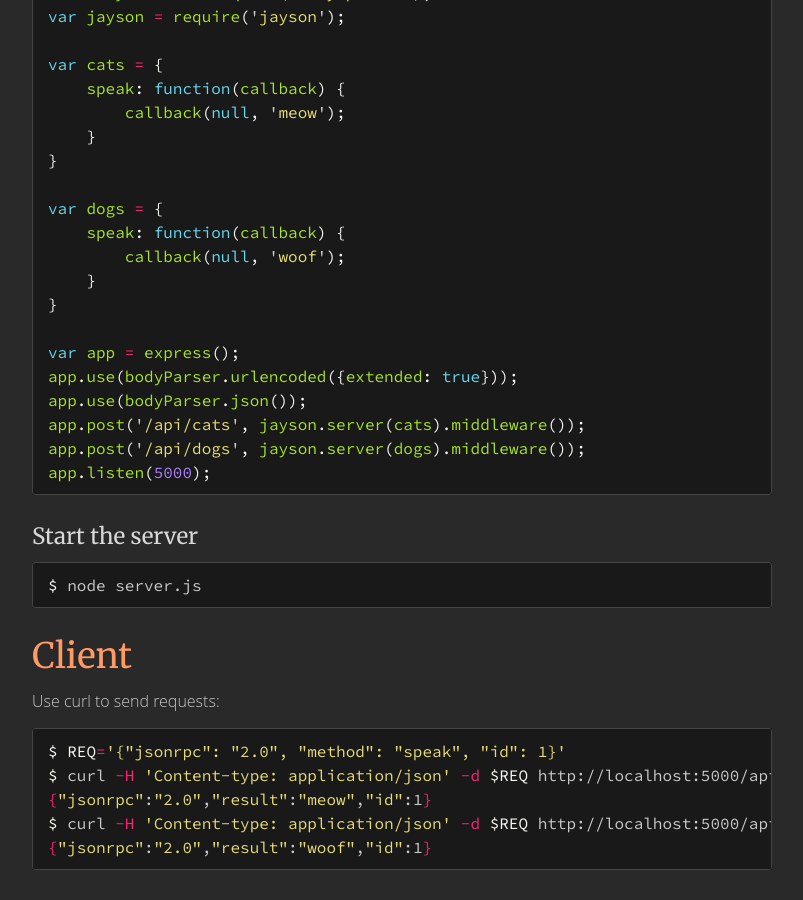
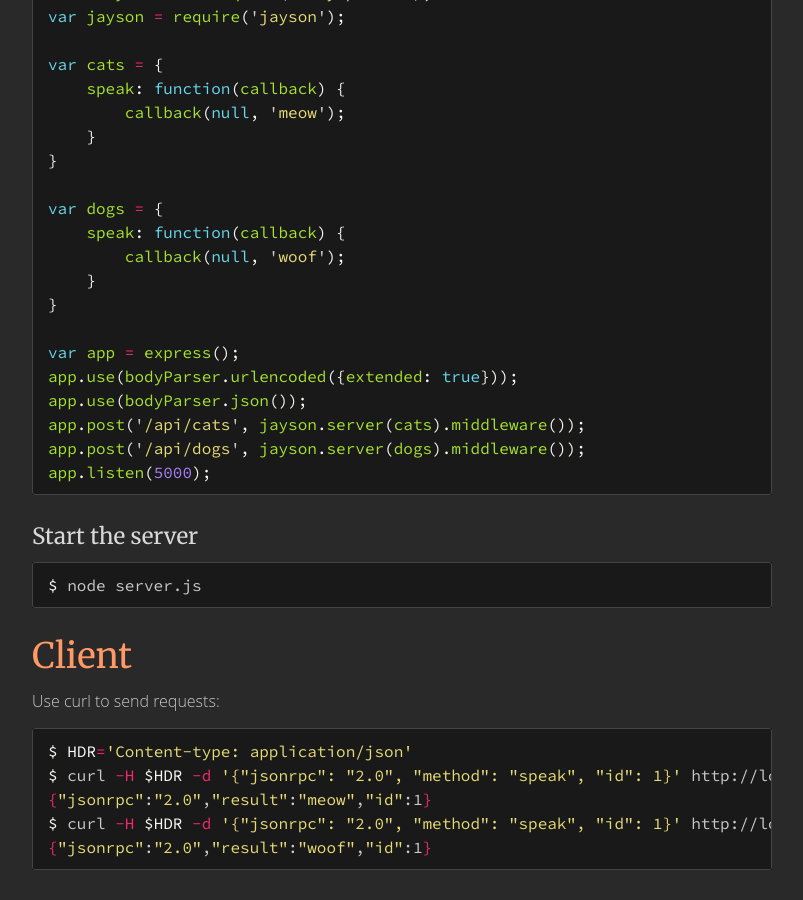
Before and after one commit to explodinglabs/explodinglabs.github.io, a Jekyll site: the page built from _jsonrpc/node.markdown, in a window 1280 px wide and 900 px high, scrolled down 626 px. Shown: the whole window, without its empty margins (238-1041 px from the left). Built offline with Jekyll 4.4.1, drawn with Linux system fonts in a browser that asks for light colours; some web fonts are replaced; comment, search, counter and statistics services are not loaded.

Commit message:
Adjust curl usage in jsonrpc docs

````diff
--- a/_jsonrpc/httpserver.markdown
+++ b/_jsonrpc/httpserver.markdown
@@ -68,7 +68,7 @@ Client
 Test with curl:
 
 ```shell
-$ REQ='{"jsonrpc": "2.0", "method": "ping", "id": 1}'
-$ curl -H 'Content-type: application/json' -d $REQ http://localhost:5000
+$ HDR='Content-type: application/json'
+$ curl -H $HDR -d '{"jsonrpc": "2.0", "method": "ping", "id": 1}' http://localhost:5000
 {"jsonrpc":"2.0","result":"pong","id":1}
 ```
--- a/_jsonrpc/node.markdown
+++ b/_jsonrpc/node.markdown
@@ -67,9 +67,9 @@ Client
 Use curl to send requests:
 
 ```shell
-$ REQ='{"jsonrpc": "2.0", "method": "speak", "id": 1}'
-$ curl -H 'Content-type: application/json' -d $REQ http://localhost:5000/api/cats
+$ HDR='Content-type: application/json'
+$ curl -H $HDR -d '{"jsonrpc": "2.0", "method": "speak", "id": 1}' http://localhost:5000/api/cats
 {"jsonrpc":"2.0","result":"meow","id":1}
-$ curl -H 'Content-type: application/json' -d $REQ http://localhost:5000/api/dogs
+$ curl -H $HDR -d '{"jsonrpc": "2.0", "method": "speak", "id": 1}' http://localhost:5000/api/dogs
 {"jsonrpc":"2.0","result":"woof","id":1}
 ```
````
